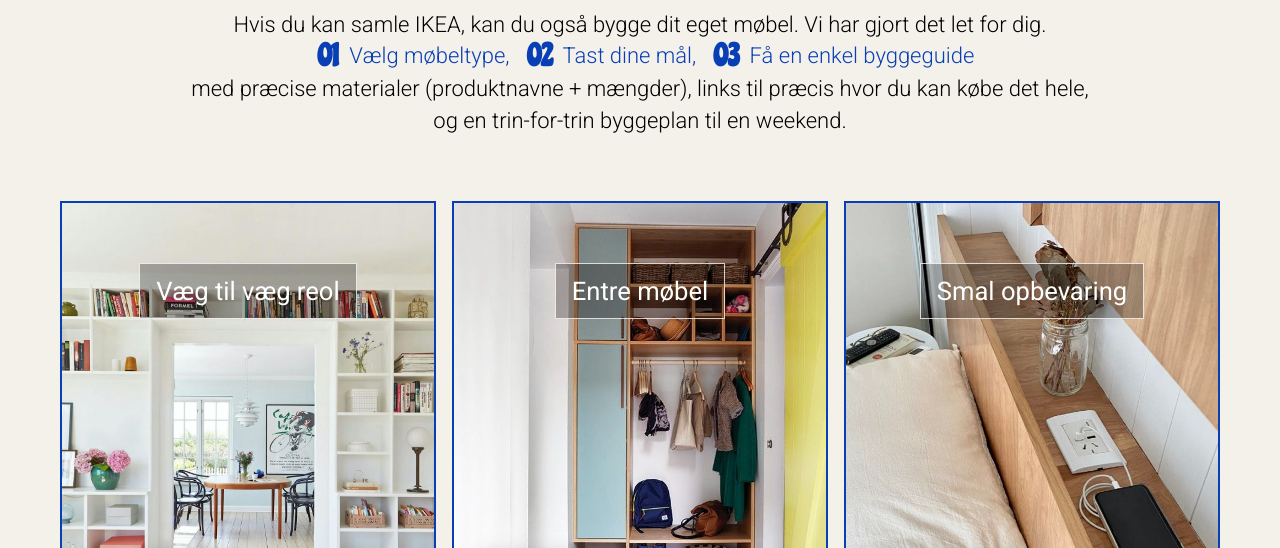
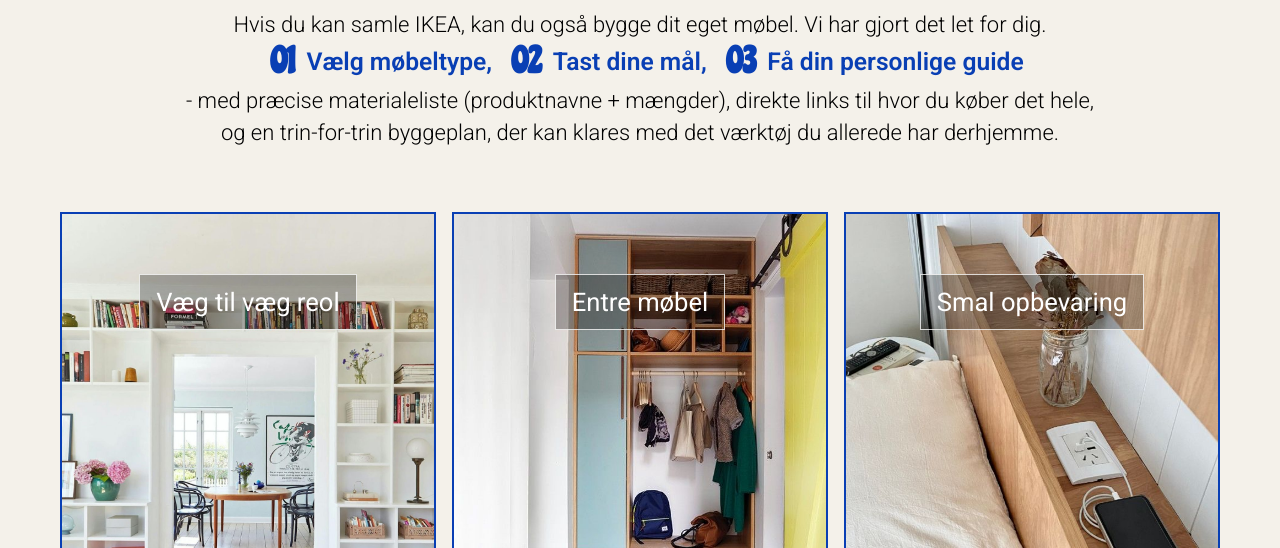
Before and after one commit to fredeschmidt/byg-nemt-selv, a website: page index.html in a window 1280 px wide. Shown: the part 173-721 px from the top of the page. Drawn offline with Linux system fonts and the light colour scheme.

Commit message:
small style

```diff
--- a/components/header/header.scss
+++ b/components/header/header.scss
@@ -69,11 +69,15 @@
   font-family: "Chicle", cursive;
   color: var(--color-text-primary);
   font-weight: var(--font-weight-bold);
-  line-height: 1;
-  font-size: 1.45em;
-  vertical-align: -0.08em;
+  line-height: 1.18;
+  font-size: 1.7em;
+  vertical-align: -0.1em;
 }
 
 .header-subtitle__highlight {
+  display: inline-block;
   color: var(--color-text-primary);
+  font-weight: var(--font-weight-semibold);
+  font-size: 1.12em;
+  line-height: 1.28;
 }
--- a/index.html
+++ b/index.html
@@ -15,8 +15,8 @@
           Hvis du kan samle IKEA, kan du også bygge dit eget møbel. Vi har gjort det let for dig.<br>
           <span class="header-subtitle__number">01</span> <span class="header-subtitle__highlight">Vælg møbeltype,</span>
           <span class="header-subtitle__number">02</span> <span class="header-subtitle__highlight">Tast dine mål,</span>
-          <span class="header-subtitle__number">03</span> <span class="header-subtitle__highlight">Få en enkel byggeguide</span> <br>
-          med præcise materialer (produktnavne + mængder), links til præcis hvor du kan købe det hele, og en trin-for-trin byggeplan til en weekend.
+          <span class="header-subtitle__number">03</span> <span class="header-subtitle__highlight">Få din personlige guide</span> <br>
+          - med præcise materialeliste (produktnavne + mængder), direkte links til hvor du køber det hele, og en trin-for-trin byggeplan, der kan klares med det værktøj du allerede har derhjemme.
         </p>
       </div>
     </header>
```
Also changed, not shown: styles/global.css, 1 other file.
